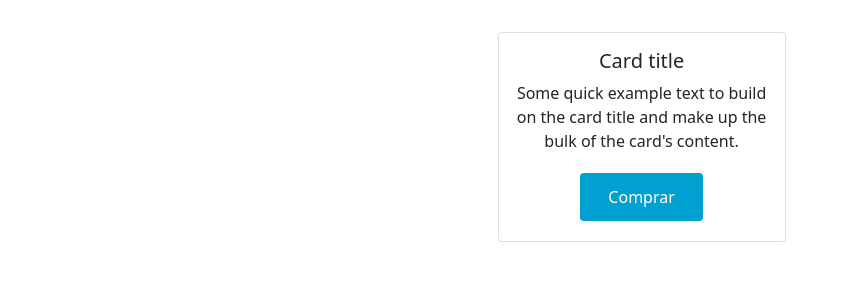
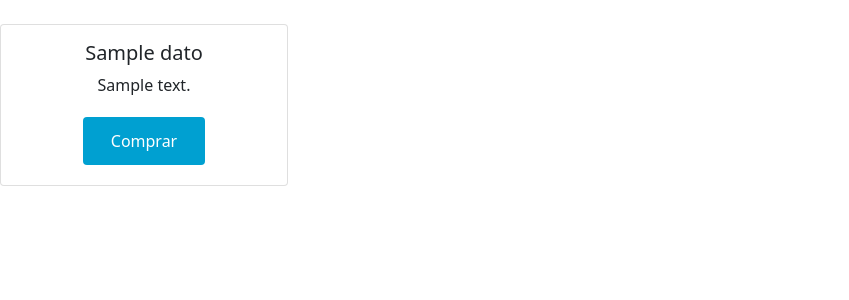
Before and after one commit to thezline/phpcode, a PHP site: template views/index.php in a window 1280 px wide. Shown: the part 56-356 px from the top of the page, without its empty margins (0-849 px from the left). Run offline with PHP 8.4, Linux system fonts and the light colour scheme; the template is opened without the code that fills it: most values are stand-ins (such as "Sample title", 1, 10 or a date in 2020).

Commit message:
Make it better

```diff
--- /dev/null
+++ b/index.php
@@ -0,0 +1,4 @@
+<?php
+include_once("./controllers/product.php");
+$product = new Product_Controller();
+$product->index();
--- a/views/index.php
+++ b/views/index.php
@@ -16,19 +16,16 @@
     <?php include_once("layout/nav.php"); ?>
 
     <div class="center">
-        <!-- Card 1 -->
-
         <?php
-	    foreach ($dato as $key => $value)
-	        foreach ($value as $va ):
-	            echo"<div class='card myContent' style='width: 18rem;'>";
-                echo"<div class='card-body'>";
-                echo"<h5 class='card-title'>Card title</h5>";
-                echo"<p class='card-text'>Some quick example text to build on the card title and make up the bulk of the
-                    card's content.</p>";
-                echo"<a href='#' class='myButton'>Comprar</a>";
+	        foreach ($datos as $dato):
+	            echo"<div class='card' style='width: 18rem;'>";
+                echo    "<div class='card-body'>";
+                echo        "<h5 class='card-title'>" . $dato["name"] . "</h5>";
+                echo        "<p class='card-text'>". $dato["description"] ."</p>";
+                echo        "<a href='#' class='myButton'>Comprar</a>";
+                echo    "</div>";
                 echo"</div>";
-                 echo"</div>";
+                echo"<br />";
 	        endforeach;
 	    ?>
     </div>
--- a/views/layout/nav.php
+++ b/views/layout/nav.php
@@ -1,7 +1,7 @@
 <!-- Diseño del nav -->
 <nav class="navbar navbar-expand-lg navbar-dark bg-dark">
     <div class="container-fluid">
-        <a class="navbar-brand" href="../views/index.php">PHPCOURSE</a>
+        <a class="navbar-brand" href="index.php">PHPCOURSE</a>
         <button class="navbar-toggler" type="button" data-bs-toggle="collapse" data-bs-target="#navbarSupportedContent"
             aria-controls="navbarSupportedContent" aria-expanded="false" aria-label="Toggle navigation">
             <span class="navbar-toggler-icon"></span>
```
